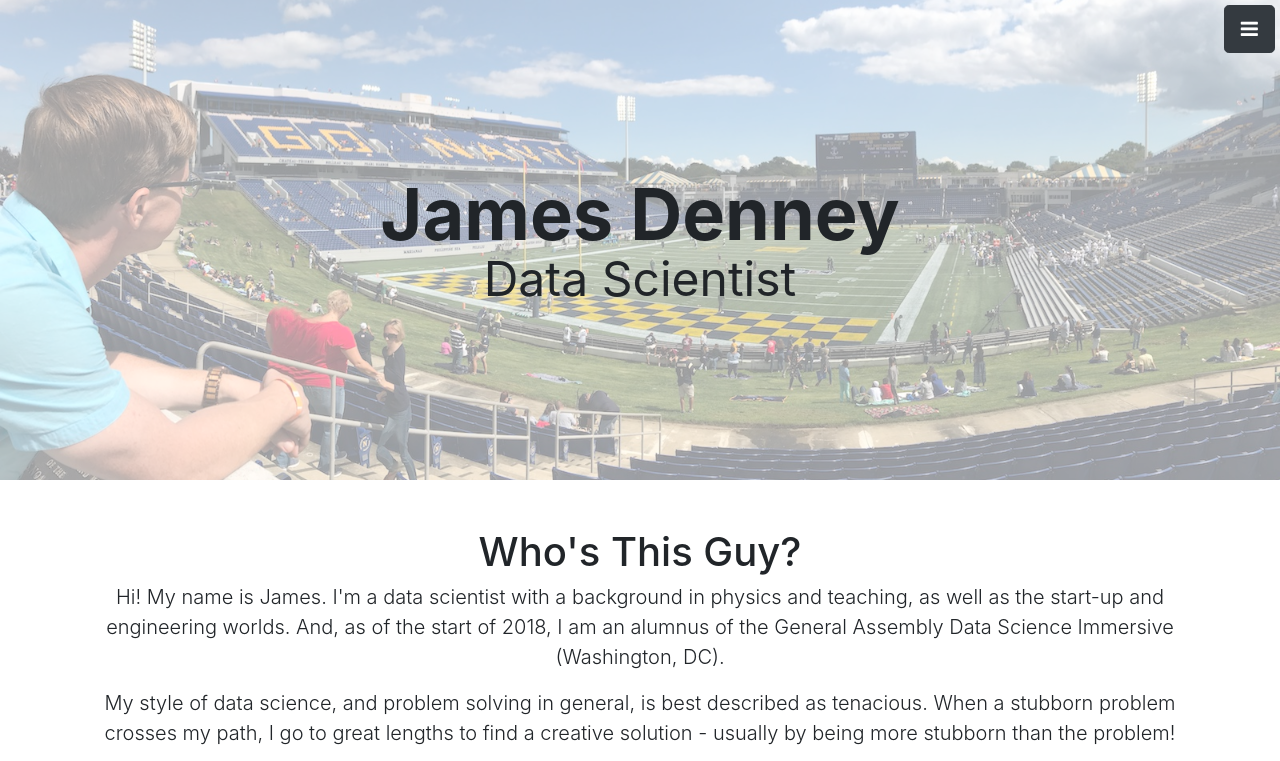
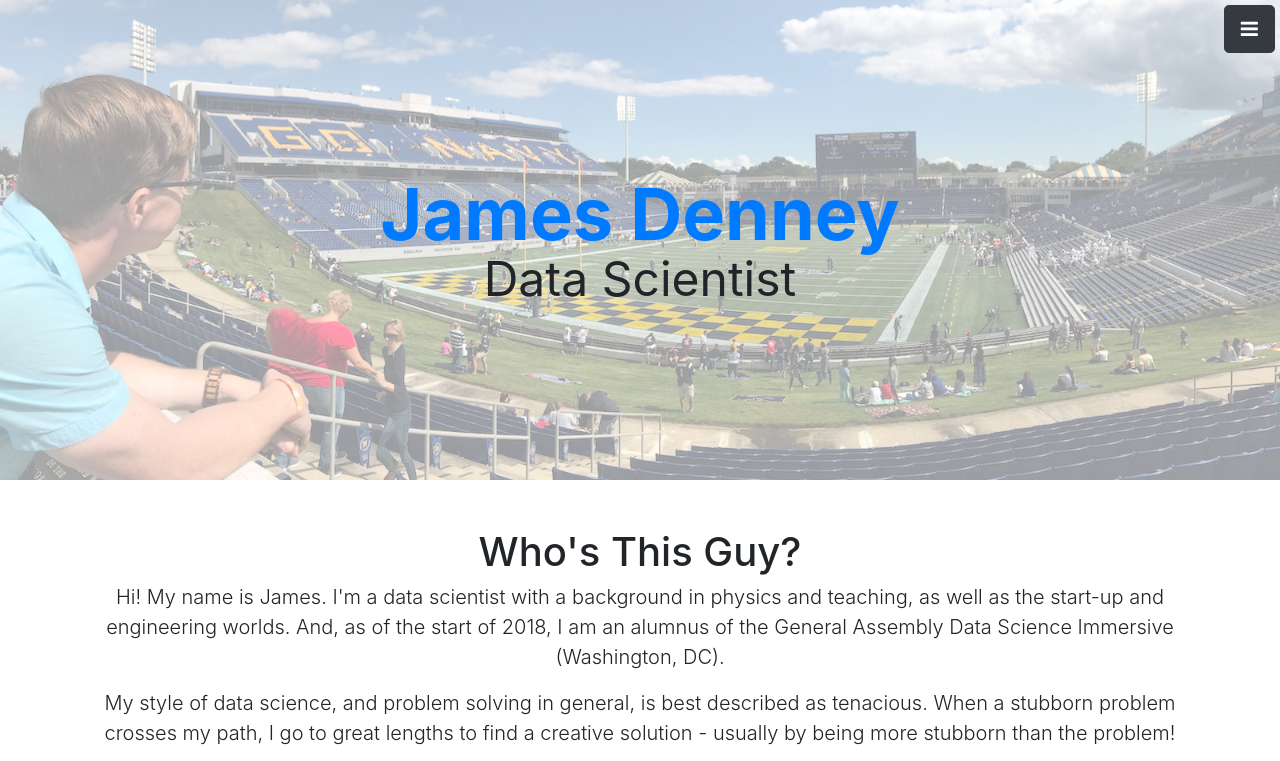
Before and after one commit to jrdenney/ga-website, a website with bundled scripts: page index.html in a window 1280 px wide. Shown: the top 761 px of the page. Built offline with nearby package versions, Linux system fonts and the light colour scheme.

Commit message:
index update

```diff
--- a/index.html
+++ b/index.html
@@ -56,7 +56,7 @@
     <!-- Header -->
     <header class="header" id="top">
       <div class="text-vertical-center">
-          <h1>James Denney</h1>
+          <h1><a href="https://jrdenney.github.io/ga-website/">James Denney</a></h1>
           <h3>Data Scientist</h3>
       </div>
     </header>
```
